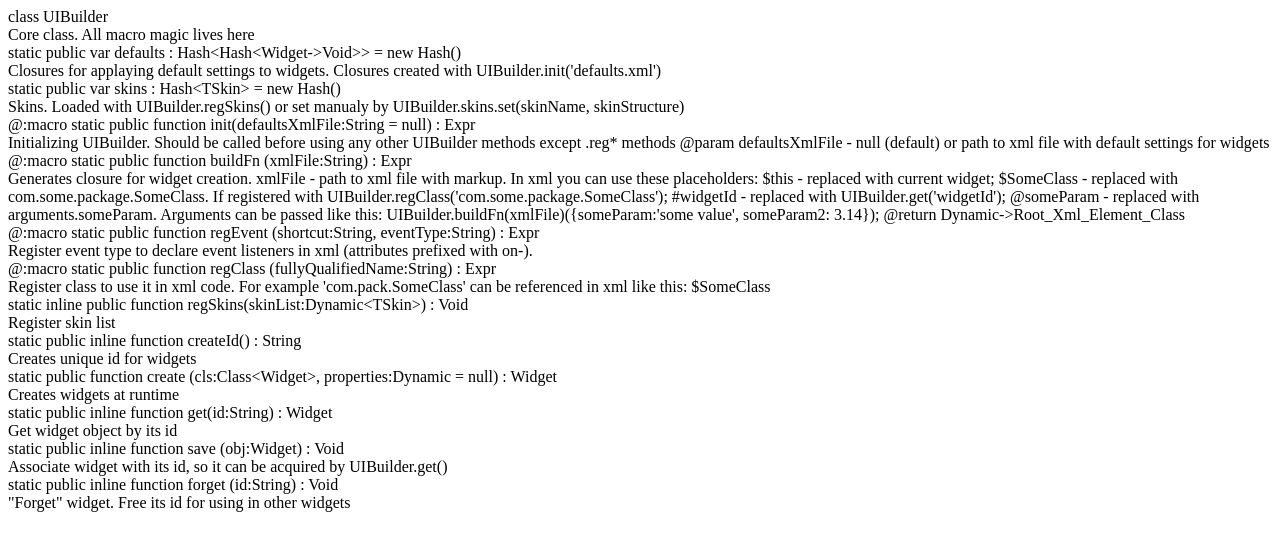
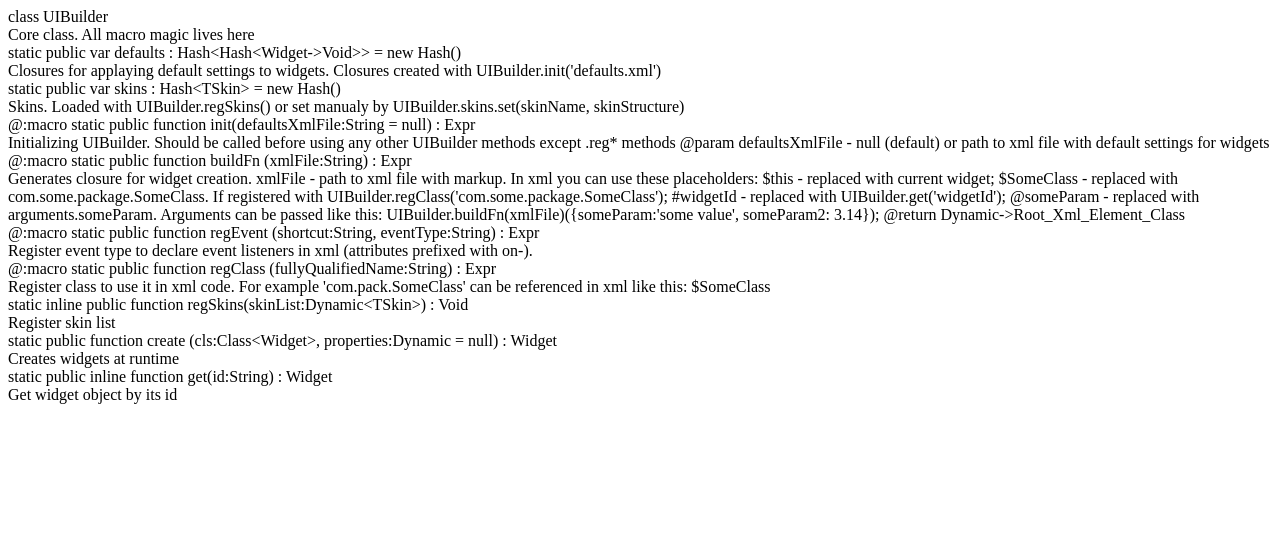
Before and after one commit to RealyUniqueName/StablexUI, a PHP site: page /doc/ru/stablex/ui/UIBuilder.html in a window 1280 px wide. Shown: the top 551 px of the page. Run offline with PHP 8.4, Linux system fonts and the light colour scheme.

Commit message:
doc update

```diff
--- a/docGen/doc/ru/stablex/Assets.html
+++ b/docGen/doc/ru/stablex/Assets.html
@@ -27,10 +27,11 @@
 </div>
 <div class="definition">    <span class="macro">@:macro</span> <span class="static">static</span> <span class="public">public</span> <span class="function">function</span> <span class="definitionName">embed</span> (file:<span class="type" data-url="http://haxe.org/api/String" title="String">String</span>) : <span class="type" data-url="http://haxe.org/api/haxe/macro/Expr" title="haxe.macro.Expr">Expr</span>
 </div>
-<div class="comment"> Embed file content "as is" at compile time. This content can be any valid haxe code
+<div class="comment"> Embed file content "as is" at compile time. This content can be any valid haxe code.
 </div>
 <div class="definition">    <span class="macro">@:macro</span> <span class="static">static</span> <span class="public">public</span> <span class="function">function</span> <span class="definitionName">embedStr</span> (fname:<span class="type" data-url="http://haxe.org/api/String" title="String">String</span>) : <span class="type" data-url="http://haxe.org/api/haxe/macro/Expr" title="haxe.macro.Expr">Expr</span>
 </div>
-<div class="comment"> Embed file content as String at compile time
+<div class="comment"> Embed file content as String at compile time.
+ <span class="tag return">@return</span> String - content of specified file
 </div>
 </div>
--- a/docGen/doc/ru/stablex/TweenSprite.html
+++ b/docGen/doc/ru/stablex/TweenSprite.html
@@ -10,7 +10,7 @@
 <div class="definition">    <span class="public">public</span> <span class="function">function</span> <span class="definitionName">addUniqueListener</span> (type:<span class="type" data-url="http://haxe.org/api/String" title="String">String</span>, listener:<span class="type" data-url="http://haxe.org/api/Dynamic" title="Dynamic">Dynamic</span>-&gt;<span class="type" data-url="http://haxe.org/api/Void" title="Void">Void</span>, useCapture:<span class="type" data-url="http://haxe.org/api/Bool" title="Bool">Bool</span> = false, priority:<span class="type" data-url="http://haxe.org/api/Int" title="Int">Int</span> = 0, useWeakReference:<span class="type" data-url="http://haxe.org/api/Bool" title="Bool">Bool</span> = false) : <span class="type" data-url="http://haxe.org/api/Bool" title="Bool">Bool</span>
 </div>
 <div class="comment"> Add event listener only if this listener is still not added to this object
- @return whether listener was added
+ <span class="tag return">@return</span> whether listener was added
 </div>
 <div class="definition">    <span class="override">override</span> <span class="public">public</span> <span class="function">function</span> <span class="definitionName">removeEventListener</span> (type:<span class="type" data-url="http://haxe.org/api/String" title="String">String</span>, listener:<span class="type" data-url="http://haxe.org/api/Dynamic" title="Dynamic">Dynamic</span>-&gt;<span class="type" data-url="http://haxe.org/api/Void" title="Void">Void</span>, useCapture:<span class="type" data-url="http://haxe.org/api/Bool" title="Bool">Bool</span> = false) : <span class="type" data-url="http://haxe.org/api/Void" title="Void">Void</span>
 </div>
--- a/docGen/doc/ru/stablex/ui/UIBuilder.html
+++ b/docGen/doc/ru/stablex/ui/UIBuilder.html
@@ -13,7 +13,7 @@
 <div class="definition">    <span class="macro">@:macro</span> <span class="static">static</span> <span class="public">public</span> <span class="function">function</span> <span class="definitionName">init</span>(defaultsXmlFile:<span class="type" data-url="http://haxe.org/api/String" title="String">String</span> = null) : <span class="type" data-url="http://haxe.org/api/haxe/macro/Expr" title="haxe.macro.Expr">Expr</span>
 </div>
 <div class="comment"> Initializing UIBuilder. Should be called before using any other UIBuilder methods except .reg* methods
- @param defaultsXmlFile - null (default) or path to xml file with default settings for widgets
+ <span class="tag param">@param</span> defaultsXmlFile - null (default) or path to xml file with default settings for widgets
 </div>
 <div class="definition">    <span class="macro">@:macro</span> <span class="static">static</span> <span class="public">public</span> <span class="function">function</span> <span class="definitionName">buildFn</span> (xmlFile:<span class="type" data-url="http://haxe.org/api/String" title="String">String</span>) : <span class="type" data-url="http://haxe.org/api/haxe/macro/Expr" title="haxe.macro.Expr">Expr</span>
 </div>
@@ -23,7 +23,7 @@
    $SomeClass - replaced with com.some.package.SomeClass. If registered with UIBuilder.regClass('com.some.package.SomeClass');
    #widgetId - replaced with UIBuilder.get('widgetId');
    @someParam - replaced with arguments.someParam. Arguments can be passed like this: UIBuilder.buildFn(xmlFile)({someParam:'some value', someParam2: 3.14});
- @return Dynamic->Root_Xml_Element_Class<Widget>
+ <span class="tag return">@return</span> Dynamic->Root_Xml_Element_Class<Widget>
 </div>
 <div class="definition">    <span class="macro">@:macro</span> <span class="static">static</span> <span class="public">public</span> <span class="function">function</span> <span class="definitionName">regEvent</span> (shortcut:<span class="type" data-url="http://haxe.org/api/String" title="String">String</span>, eventType:<span class="type" data-url="http://haxe.org/api/String" title="String">String</span>) : <span class="type" data-url="http://haxe.org/api/haxe/macro/Expr" title="haxe.macro.Expr">Expr</span>
 </div>
@@ -38,10 +38,6 @@
 </div>
 <div class="comment"> Register skin list
 </div>
-<div class="definition">    <span class="static">static</span> <span class="public">public</span> <span class="inline">inline</span> <span class="function">function</span> <span class="definitionName">createId</span>() : <span class="type" data-url="http://haxe.org/api/String" title="String">String</span>
-</div>
-<div class="comment"> Creates unique id for widgets
-</div>
 <div class="definition">    <span class="static">static</span> <span class="public">public</span> <span class="function">function</span> <span class="definitionName">create</span> (cls:<span class="type" data-url="http://haxe.org/api/Class" title="Class">Class</span>&lt;<span class="type" data-url="ru/stablex/ui/widgets/Widget.html" title="ru.stablex.ui.widgets.Widget">Widget</span>&gt;, properties:<span class="type" data-url="http://haxe.org/api/Dynamic" title="Dynamic">Dynamic</span> = null) : <span class="type" data-url="ru/stablex/ui/widgets/Widget.html" title="ru.stablex.ui.widgets.Widget">Widget</span>
 </div>
 <div class="comment"> Creates widgets at runtime
@@ -50,12 +46,4 @@
 </div>
 <div class="comment"> Get widget object by its id
 </div>
-<div class="definition">    <span class="static">static</span> <span class="public">public</span> <span class="inline">inline</span> <span class="function">function</span> <span class="definitionName">save</span> (obj:<span class="type" data-url="ru/stablex/ui/widgets/Widget.html" title="ru.stablex.ui.widgets.Widget">Widget</span>) : <span class="type" data-url="http://haxe.org/api/Void" title="Void">Void</span>
 </div>
-<div class="comment"> Associate widget with its id, so it can be acquired by UIBuilder.get()
-</div>
-<div class="definition">    <span class="static">static</span> <span class="public">public</span> <span class="inline">inline</span> <span class="function">function</span> <span class="definitionName">forget</span> (id:<span class="type" data-url="http://haxe.org/api/String" title="String">String</span>) : <span class="type" data-url="http://haxe.org/api/Void" title="Void">Void</span>
-</div>
-<div class="comment"> "Forget" widget. Free its id for using in other widgets
-</div>
-</div>
```
Also changed, not shown: docGen/doc.php (+9 -0 lines), docGen/web/index.php (+10 -5 lines), 1 other file.
